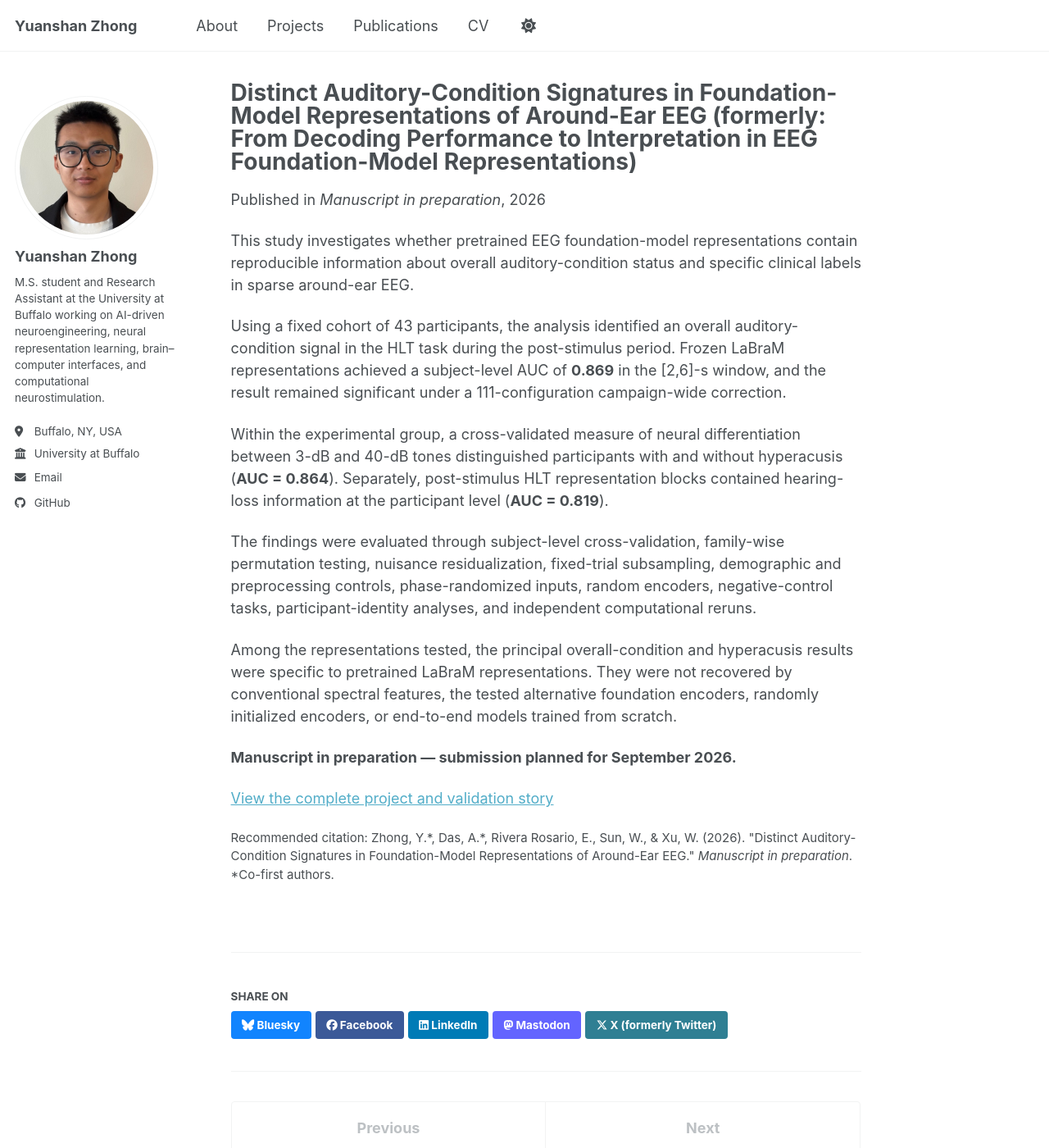
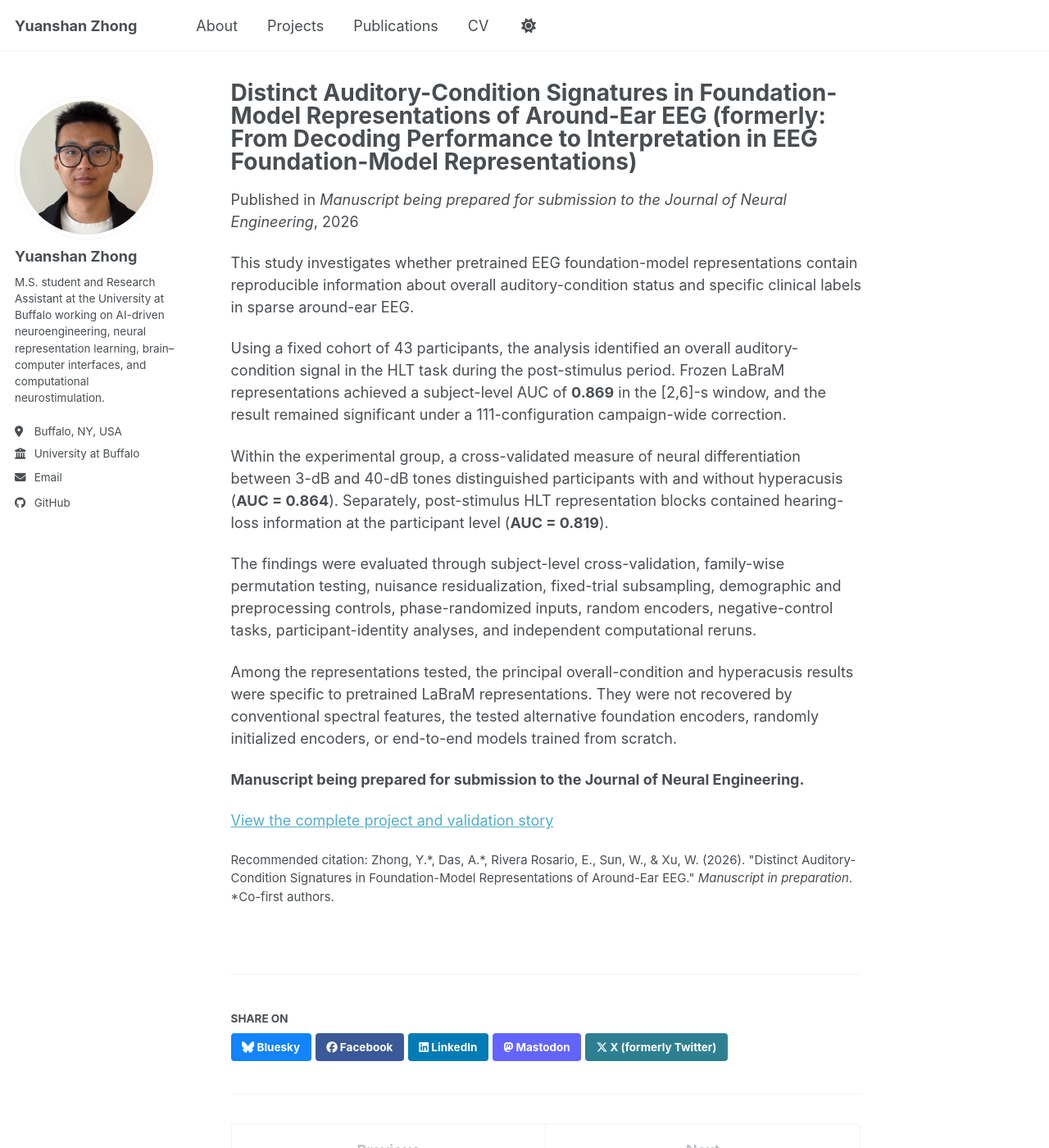
Before and after one commit to Yzhong9527/Yzhong9527.github.io, a Jekyll site: the page built from _publications/2026-09-01-eeg-foundation-model.md, in a window 1280 px wide and 1400 px high. Shown: the whole window at 82% size. Built offline with Jekyll 4.4.1, drawn with Linux system fonts in a browser that asks for light colours; a script bundle is joined from its source files by our own code; library files that are not in the unit come from our copies.

Commit message:
Update manuscript venue and citation details

```diff
--- a/_publications/2026-09-01-eeg-foundation-model.md
+++ b/_publications/2026-09-01-eeg-foundation-model.md
@@ -9,7 +9,7 @@ category: inpreparation
 permalink: /publication/2026-eeg-foundation-model
 excerpt: "Distinct overall-condition, hyperacusis, and hearing-loss signatures identified in around-ear EEG foundation-model representations and evaluated through subject-level inference, robustness testing, and campaign-wide multiplicity control."
 date: 2026-09-01
-venue: "Manuscript in preparation"
+venue: "Manuscript being prepared for submission to the Journal of Neural Engineering"
 citation: 'Zhong, Y.*, Das, A.*, Rivera Rosario, E., Sun, W., & Xu, W. (2026). "Distinct Auditory-Condition Signatures in Foundation-Model Representations of Around-Ear EEG." <i>Manuscript in preparation</i>. *Co-first authors.'
 ---
 
@@ -23,6 +23,6 @@ The findings were evaluated through subject-level cross-validation, family-wise
 
 Among the representations tested, the principal overall-condition and hyperacusis results were specific to pretrained LaBraM representations. They were not recovered by conventional spectral features, the tested alternative foundation encoders, randomly initialized encoders, or end-to-end models trained from scratch.
 
-**Manuscript in preparation — submission planned for September 2026.**
+**Manuscript being prepared for submission to the Journal of Neural Engineering.**
 
 [View the complete project and validation story](/portfolio/synapse)
```
